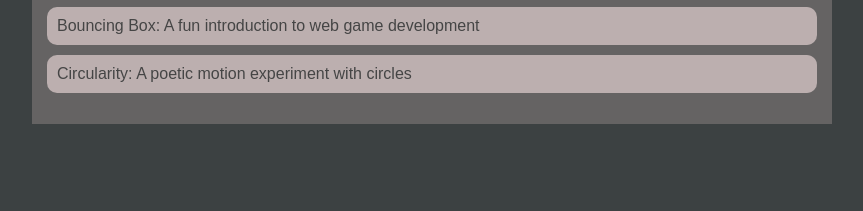
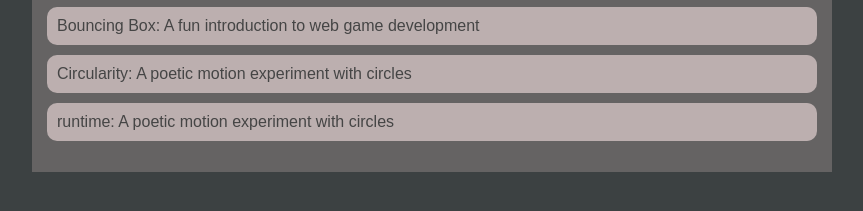
Before and after one commit to GravesGage1211/GravesGage1211.github.io, a plain HTML site: page portfolio.html in a window 1280 px wide. Shown: the part 195-406 px from the top of the page, without its empty margins (208-1071 px from the left). Drawn offline with Linux system fonts and the light colour scheme.

Commit message:
fixing ignore

```diff
--- a/fsd-projects/circularity/js/init.js
+++ b/fsd-projects/circularity/js/init.js
@@ -69,7 +69,7 @@ var init = function (window) {
         physikz.updatePosition(circles[i]);
         game.checkCirclePosition(circles[i]);
       }
-
+    }
     /*
         This Function should check the position of a circle that is passed to the
         Function. If that circle drifts off the screen, this Function should move
@@ -95,7 +95,6 @@ var init = function (window) {
     };
 
     // YOUR TODO 6 CODE ENDS HERE //////////////////////////
-    }
 
     /////////////////////////////////////////////////////////////
     // --- NO CODE BELOW HERE  --- DO NOT REMOVE THIS CODE --- //
--- a/portfolio.html
+++ b/portfolio.html
@@ -34,6 +34,9 @@
 <li>
   <a href="fsd-projects/circularity/">Circularity: A poetic motion experiment with circles</a>
 </li>
+<li>
+  <a href="fsd-projects/runtime/">runtime: A poetic motion experiment with circles</a>
+</li>
     </ul>
 
 
```
Also changed, not shown: 1 other file. Lines whose indentation alone changed are shown as unchanged.
